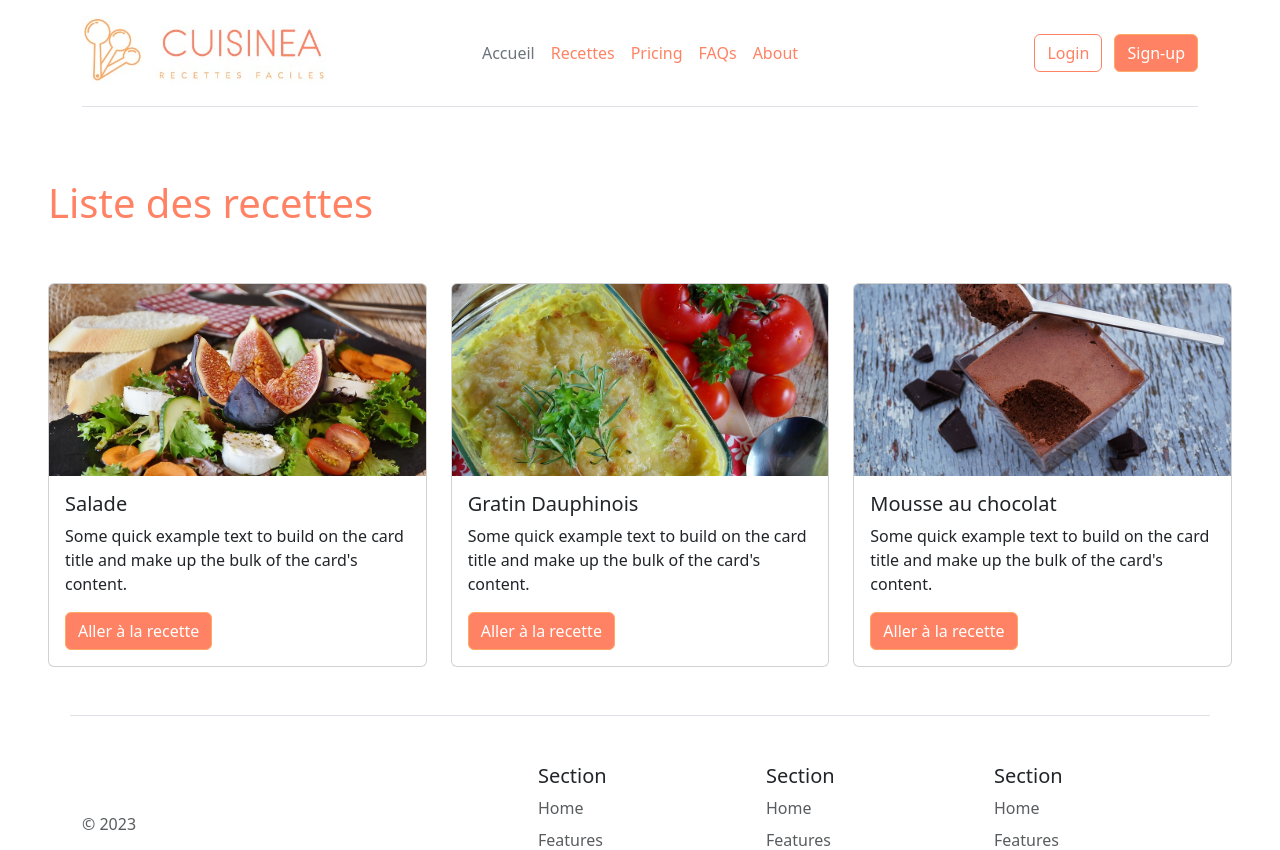
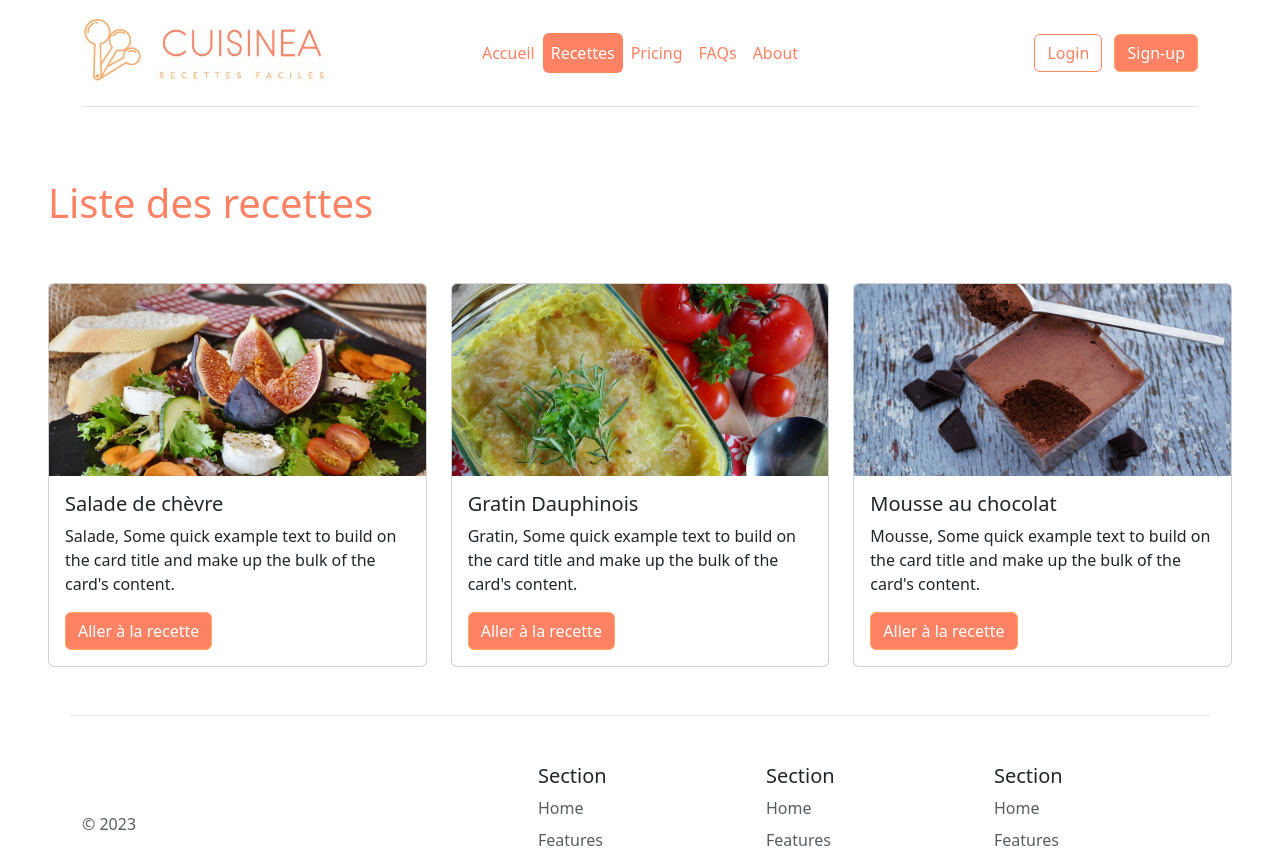
Before and after one commit to KevinMaze/cuisinea, a PHP site: page /recettes.php in a window 1280 px wide. Shown: the top 850 px of the page. Run offline with PHP 8.4, Linux system fonts and the light colour scheme.

Commit message:
add recette.php and change files

```diff
--- a/index.php
+++ b/index.php
@@ -29,7 +29,7 @@
 
     <?php foreach ($recipes as $key => $recipe) {
 
-      include('templates/recipe-partial.php')
+      include('templates/recipe-partial.php');
       ?>
 
 
--- a/lib/recipe.php
+++ b/lib/recipe.php
@@ -1,9 +1,9 @@
 <?php
 
 $recipes = [
-  ['title' => 'Salade', 'description' => 'Some quick example text to build on the card title and make up the bulk of the card\'s content.', 'image' => '3-salade.jpg'],
+  ['title' => 'Salade de chèvre', 'description' => 'Salade, Some quick example text to build on the card title and make up the bulk of the card\'s content.', 'image' => '3-salade.jpg'],
 
-  ['title' => 'Gratin Dauphinois', 'description' => 'Some quick example text to build on the card title and make up the bulk of the card\'s content.', 'image' => '2-gratin-dauphinois.jpg'],
+  ['title' => 'Gratin Dauphinois', 'description' => 'Gratin, Some quick example text to build on the card title and make up the bulk of the card\'s content.', 'image' => '2-gratin-dauphinois.jpg'],
 
-  ['title' => 'Mousse au chocolat', 'description' => 'Some quick example text to build on the card title and make up the bulk of the card\'s content.', 'image' => '1-chocolate-au-mousse.jpg'],
+  ['title' => 'Mousse au chocolat', 'description' => 'Mousse, Some quick example text to build on the card title and make up the bulk of the card\'s content.', 'image' => '1-chocolate-au-mousse.jpg'],
 ];
--- a/templates/header.php
+++ b/templates/header.php
@@ -1,5 +1,8 @@
 <?php
-define('_RECIPES_IMG_PATH_', 'uploads/recipes/');?>
+  require_once('lib/config.php');
+
+  $currentPage = basename($_SERVER['SCRIPT_NAME']);
+?>
 
 <!DOCTYPE html>
 <html lang="fr-FR">
@@ -22,12 +25,12 @@ define('_RECIPES_IMG_PATH_', 'uploads/recipes/');?>
           </a>
         </div>
 
-        <ul class="nav col-12 col-md-auto mb-2 justify-content-center mb-md-0">
-          <li><a href="index.php" class="nav-link px-2 link-secondary">Accueil</a></li>
-          <li><a href="recettes.php" class="nav-link px-2">Recettes</a></li>
-          <li><a href="#" class="nav-link px-2">Pricing</a></li>
-          <li><a href="#" class="nav-link px-2">FAQs</a></li>
-          <li><a href="#" class="nav-link px-2">About</a></li>
+        <ul class="nav col-12 col-md-auto mb-2 justify-content-center mb-md-0 nav nav-pills">
+          <li class="nav-item"><a href="index.php" class="nav-link px-2 <?php if($currentPage == 'index.php'){echo 'active';}?>">Accueil</a></li>
+          <li class="nav-item"><a href="recettes.php" class="nav-link px-2 <?php if($currentPage == 'recettes.php'){echo 'active';}?>">Recettes</a></li>
+          <li class="nav-item"><a href="#" class="nav-link px-2">Pricing</a></li>
+          <li class="nav-item"><a href="#" class="nav-link px-2">FAQs</a></li>
+          <li class="nav-item"><a href="#" class="nav-link px-2">About</a></li>
         </ul>
 
         <div class="col-md-3 text-end">
--- a/templates/recipe-partial.php
+++ b/templates/recipe-partial.php
@@ -4,7 +4,7 @@
             <div class="card-body">
               <h5 class="card-title"><?= $recipe['title'];?></h5>
               <p class="card-text"><?= $recipe['description'];?></p>
-              <a href="#" class="btn btn-primary">Aller à la recette</a>
+              <a href="recette.php?id=<?=$key;?>" class="btn btn-primary">Aller à la recette</a>
             </div>
         </div>
       </div>
```
Also changed, not shown: recette.php (added, +24 -0 lines).
